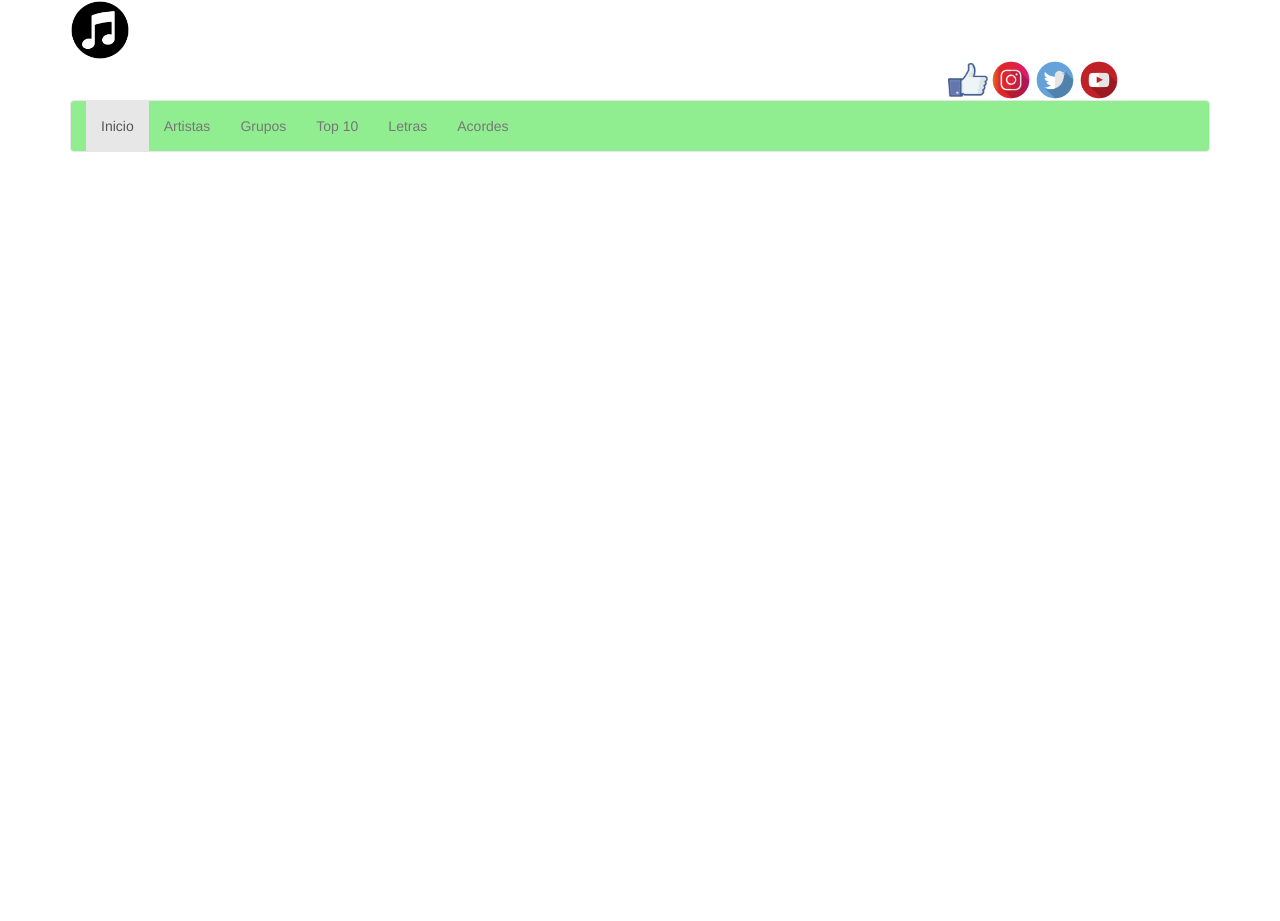
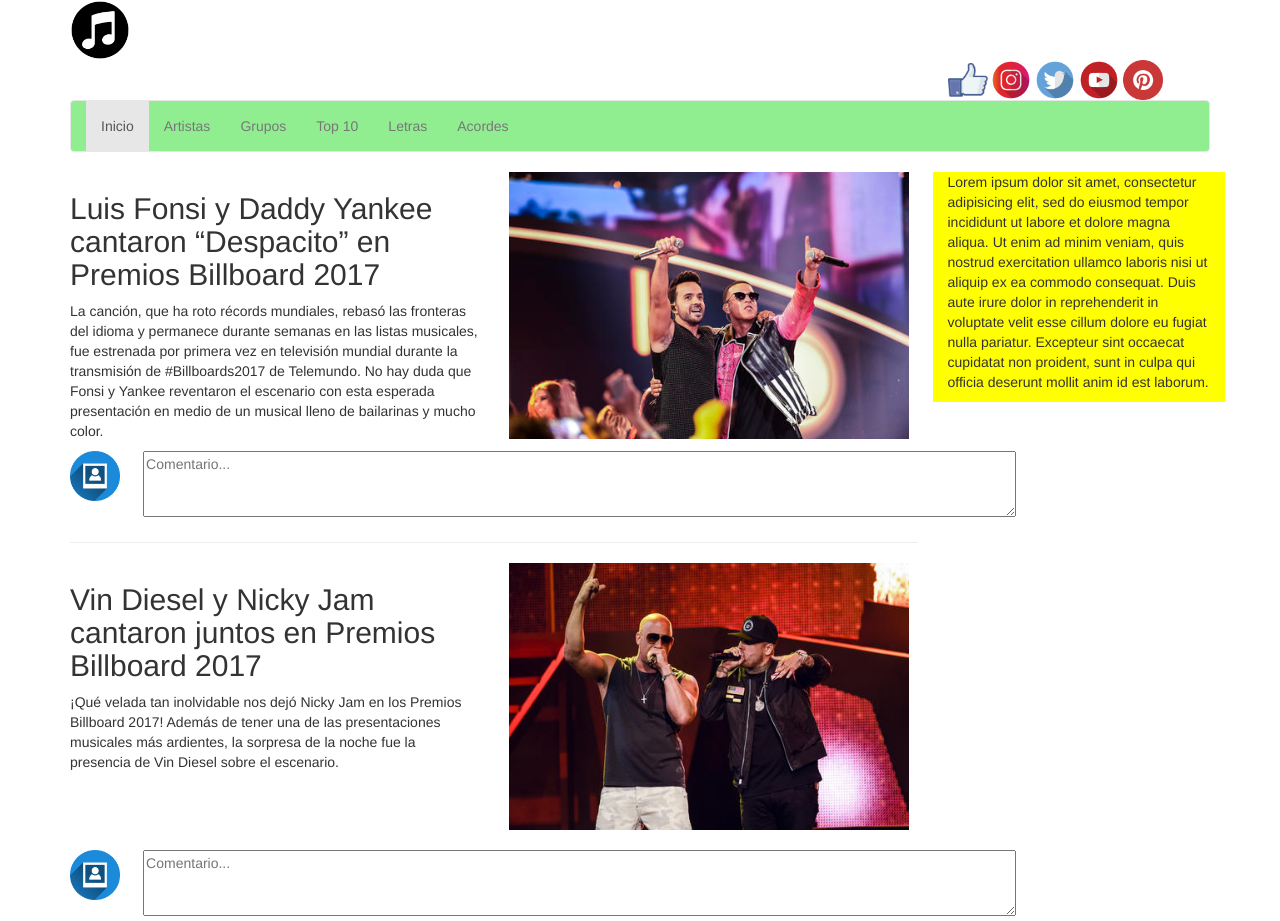
Before and after one commit to Redward6039/FrameworksCss_Edward_Rodriguez, a plain HTML site: page Blog_Musica/index.html in a window 1280 px wide. Before the commit the page ends 800 px from the top, so only its background shows below. Drawn offline with Linux system fonts and the light colour scheme.

Commit message:
Articulos

```diff
--- a/Blog_Musica/index.html
+++ b/Blog_Musica/index.html
@@ -8,7 +8,7 @@
   </head>
   <body>
     <header>
-      <div class="container align-center">
+      <div class="container">
         <div class="row">
           <div class="col-lg-4">
             <img src="img/logo.png" width="60px">
@@ -20,6 +20,7 @@
             <a href="#"><img src="img/instagram.png" width="40px"></a>
             <a href="#"><img src="img/twitter.png" width="40px"></a>
             <a href="#"><img src="img/youtube.png" width="40px"></a>
+            <a href="#"><img src="img/pinterest.png" width="40px"></a>
           </div>
         </div>
         <nav class="navbar navbar-default" style="background-color: lightgreen;">
@@ -36,6 +37,56 @@
         </nav>
 
       </div>
+      <div class="container">
+        <div class="row">
+          <div class="col-lg-9">
+            <article>
+              <div class="row">
+                <div class="col-lg-6">
+                  <h2>Luis Fonsi y Daddy Yankee cantaron “Despacito” en Premios Billboard 2017</h2>
+                  <p>La canción, que ha roto récords mundiales, rebasó las fronteras del idioma y permanece durante semanas en las listas musicales, fue estrenada por primera vez en televisión mundial durante la transmisión de #Billboards2017 de Telemundo. No hay duda que Fonsi y Yankee reventaron el escenario con esta esperada presentación en medio de un musical lleno de bailarinas y mucho color.</p>
+                </div>
+                <div class="col-lg-6">
+                  <img src="img/daddy_luis.jpg" width="400px">
+                </div>
+              </div>
+              <div class="row">
+                <div class="col-lg-1">
+                  <img src="img/comentario.png" width="50px">
+                </div>
+                <div class="col-lg-11">
+                  <textarea name="comenterio" rows="3" cols="105" placeholder="Comentario..."></textarea>
+                </div>
+              </div>
+            </article>
+            <article>
+              <hr>
+              <div class="row">
+                <div class="col-lg-6">
+                  <h2>Vin Diesel y Nicky Jam cantaron juntos en Premios Billboard 2017</h2>
+                  <p>¡Qué velada tan inolvidable nos dejó Nicky Jam en los Premios Billboard 2017! Además de tener una de las presentaciones musicales más ardientes, la sorpresa de la noche fue la presencia de Vin Diesel sobre el escenario.</p>
+                </div>
+                <div class="col-lg-6">
+                  <img src="img/vinjam.jpg" width="400px">
+                </div>
+              </div><br>
+              <div class="row">
+                <div class="col-lg-1">
+                  <img src="img/comentario.png" width="50px">
+                </div>
+                <div class="col-lg-11">
+                  <textarea name="comenterio" rows="3" cols="105" placeholder="Comentario..."></textarea>
+                </div>
+              </div>
+            </article>
+          </div>
+          <div class="col-lg-3" style="background-color: yellow;">
+            <article class="">
+              <p>Lorem ipsum dolor sit amet, consectetur adipisicing elit, sed do eiusmod tempor incididunt ut labore et dolore magna aliqua. Ut enim ad minim veniam, quis nostrud exercitation ullamco laboris nisi ut aliquip ex ea commodo consequat. Duis aute irure dolor in reprehenderit in voluptate velit esse cillum dolore eu fugiat nulla pariatur. Excepteur sint occaecat cupidatat non proident, sunt in culpa qui officia deserunt mollit anim id est laborum.</p>
+            </article>
+          </div>
+        </div>
+      </div>
     </header>
   </body>
 </html>
```
Also changed, not shown: Blog_Musica/img/comentario.png (added), Blog_Musica/img/daddy_luis.jpg (added), Blog_Musica/img/pinterest.png (added), Blog_Musica/img/vinjam.jpg (added).
